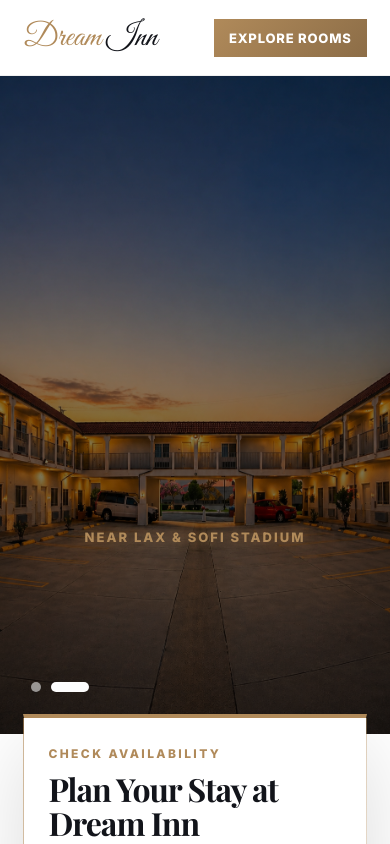
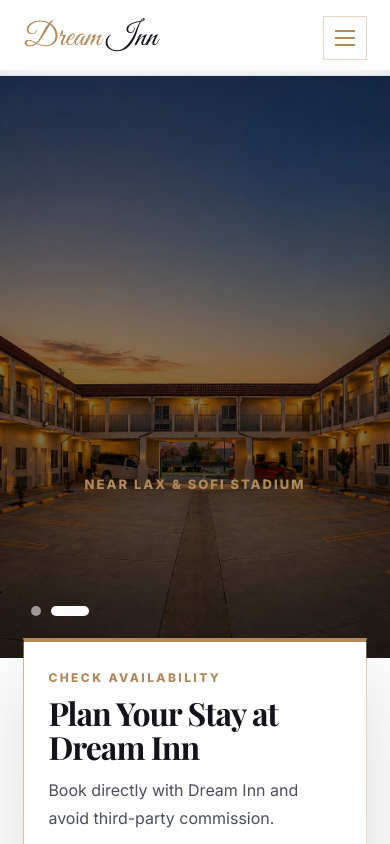
Before and after one commit to meetx00719/dream-inn-website, a React (Vite) app: page / in a window 390 px wide. Shown: the top 844 px of the page. Built offline with nearby package versions, Linux system fonts and the light colour scheme; a web font is replaced by a local one.

Commit message:
add alimmonyy

```diff
--- a/src/App.jsx
+++ b/src/App.jsx
@@ -128,6 +128,7 @@ function App() {
   const [occupancy, setOccupancy] = useState("1");
   const [openCalendar, setOpenCalendar] = useState(null);
   const [activeDot, setActiveDot] = useState(0);
+  const [mobileMenuOpen, setMobileMenuOpen] = useState(false);
 
   const today = formatDate(new Date());
 
@@ -217,7 +218,7 @@ function App() {
     Dream<span>Inn</span>
   </a>
 
-        <nav>
+  <nav className="desktopNav">
     <a href="#home">Home</a>
     <a href="#about">About Us</a>
     <a href="#amenities">Amenities</a>
@@ -227,6 +228,30 @@ function App() {
   <a href="#rooms" className="bookRoomBtn" onClick={scrollToRooms}>
     Explore Rooms
   </a>
+
+  <button
+    type="button"
+    className={`mobileMenuBtn ${mobileMenuOpen ? "active" : ""}`}
+    onClick={() => setMobileMenuOpen(!mobileMenuOpen)}
+    aria-label="Open mobile menu"
+  >
+    <span></span>
+    <span></span>
+    <span></span>
+  </button>
+
+  <div className={`mobileMenu ${mobileMenuOpen ? "open" : ""}`}>
+    <a href="#home" onClick={() => setMobileMenuOpen(false)}>Home</a>
+    <a href="#about" onClick={() => setMobileMenuOpen(false)}>About Us</a>
+    <a href="#rooms" onClick={(e) => {
+      setMobileMenuOpen(false);
+      scrollToRooms(e);
+    }}>
+      Rooms
+    </a>
+    <a href="#amenities" onClick={() => setMobileMenuOpen(false)}>Amenities</a>
+    <a href="#location" onClick={() => setMobileMenuOpen(false)}>Contact Us</a>
+  </div>
 </header>
 
       <main>
--- a/src/index.css
+++ b/src/index.css
@@ -1515,3 +1515,111 @@ button {
     background-position: 0% center;
   }
 }
+/* PREMIUM MOBILE HAMBURGER MENU */
+.mobileMenuBtn {
+  display: none;
+  width: 44px;
+  height: 44px;
+  border: 1px solid rgba(176, 138, 90, 0.35);
+  background: rgba(255, 255, 255, 0.82);
+  backdrop-filter: blur(12px);
+  align-items: center;
+  justify-content: center;
+  flex-direction: column;
+  gap: 5px;
+  z-index: 2001;
+}
+
+.mobileMenuBtn span {
+  width: 20px;
+  height: 2px;
+  background: var(--gold);
+  transition: 0.3s ease;
+}
+
+.mobileMenuBtn.active span:nth-child(1) {
+  transform: translateY(7px) rotate(45deg);
+}
+
+.mobileMenuBtn.active span:nth-child(2) {
+  opacity: 0;
+}
+
+.mobileMenuBtn.active span:nth-child(3) {
+  transform: translateY(-7px) rotate(-45deg);
+}
+
+.mobileMenu {
+  display: none;
+}
+
+@media (max-width: 760px) {
+  .desktopNav {
+    display: none !important;
+  }
+
+  .mainHeader {
+    position: fixed;
+    top: 0;
+    left: 0;
+    width: 100%;
+    height: 76px;
+    padding: 0 6%;
+    background: rgba(255, 255, 255, 0.88);
+    backdrop-filter: blur(18px);
+  }
+
+  .bookRoomBtn {
+    display: none;
+  }
+
+  .mobileMenuBtn {
+    display: flex;
+  }
+
+  .mobileMenu {
+    display: flex;
+    position: fixed;
+    top: 86px;
+    right: 6%;
+    width: min(280px, 88vw);
+    padding: 18px;
+    flex-direction: column;
+    gap: 10px;
+    background:
+      linear-gradient(135deg, rgba(18, 20, 26, 0.96), rgba(35, 31, 26, 0.96));
+    border: 1px solid rgba(176, 138, 90, 0.35);
+    box-shadow: 0 28px 80px rgba(0, 0, 0, 0.35);
+    transform: translateY(-15px);
+    opacity: 0;
+    pointer-events: none;
+    transition: 0.3s ease;
+    z-index: 2000;
+  }
+
+  .mobileMenu.open {
+    transform: translateY(0);
+    opacity: 1;
+    pointer-events: auto;
+  }
+
+  .mobileMenu a {
+    color: #fff;
+    padding: 14px 16px;
+    font-size: 13px;
+    font-weight: 900;
+    letter-spacing: 1px;
+    text-transform: uppercase;
+    border-bottom: 1px solid rgba(255, 255, 255, 0.08);
+    transition: 0.25s ease;
+  }
+
+  .mobileMenu a:hover {
+    color: var(--gold);
+    padding-left: 22px;
+  }
+
+  .luxHero {
+    padding-top: 76px;
+  }
+}
```
Lines whose indentation alone changed are shown as unchanged.
